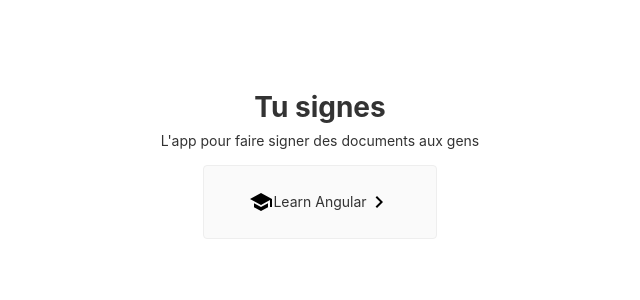
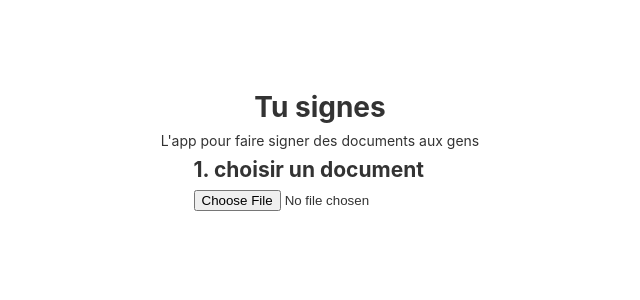
Before and after one commit to Damokless/Tu-Signes, an Angular app in the folder app/: page / in a window 1280 px wide. Shown: the top 300 px of the page, without its empty margins (320-960 px from the left). Built offline with nearby package versions, Linux system fonts and the light colour scheme.

Commit message:
Adding input file, only accept .pdf

```diff
--- a/app/src/app/app.component.html
+++ b/app/src/app/app.component.html
@@ -1,12 +1,8 @@
 <div class="content" role="main">
-  <!-- Resources -->
   <h1>Tu signes</h1>
   <p>L'app pour faire signer des documents aux gens</p>
-
-  <div class="card-container">
-    <a class="card" target="_blank" rel="noopener" href="https://angular.io/tutorial">
-      <svg class="material-icons" xmlns="http://www.w3.org/2000/svg" width="24" height="24" viewBox="0 0 24 24"><path d="M5 13.18v4L12 21l7-3.82v-4L12 17l-7-3.82zM12 3L1 9l11 6 9-4.91V17h2V9L12 3z"/></svg>
-      <span>Learn Angular</span>
-      <svg class="material-icons" xmlns="http://www.w3.org/2000/svg" width="24" height="24" viewBox="0 0 24 24"><path d="M10 6L8.59 7.41 13.17 12l-4.58 4.59L10 18l6-6z"/></svg>    </a>
+  <div class="separationTop">
+    <h2>1. choisir un document</h2>
+    <input type="file" class="file-upload" accept=".pdf" onchange="console.log(event.target.files)">
   </div>
 </div>
```
